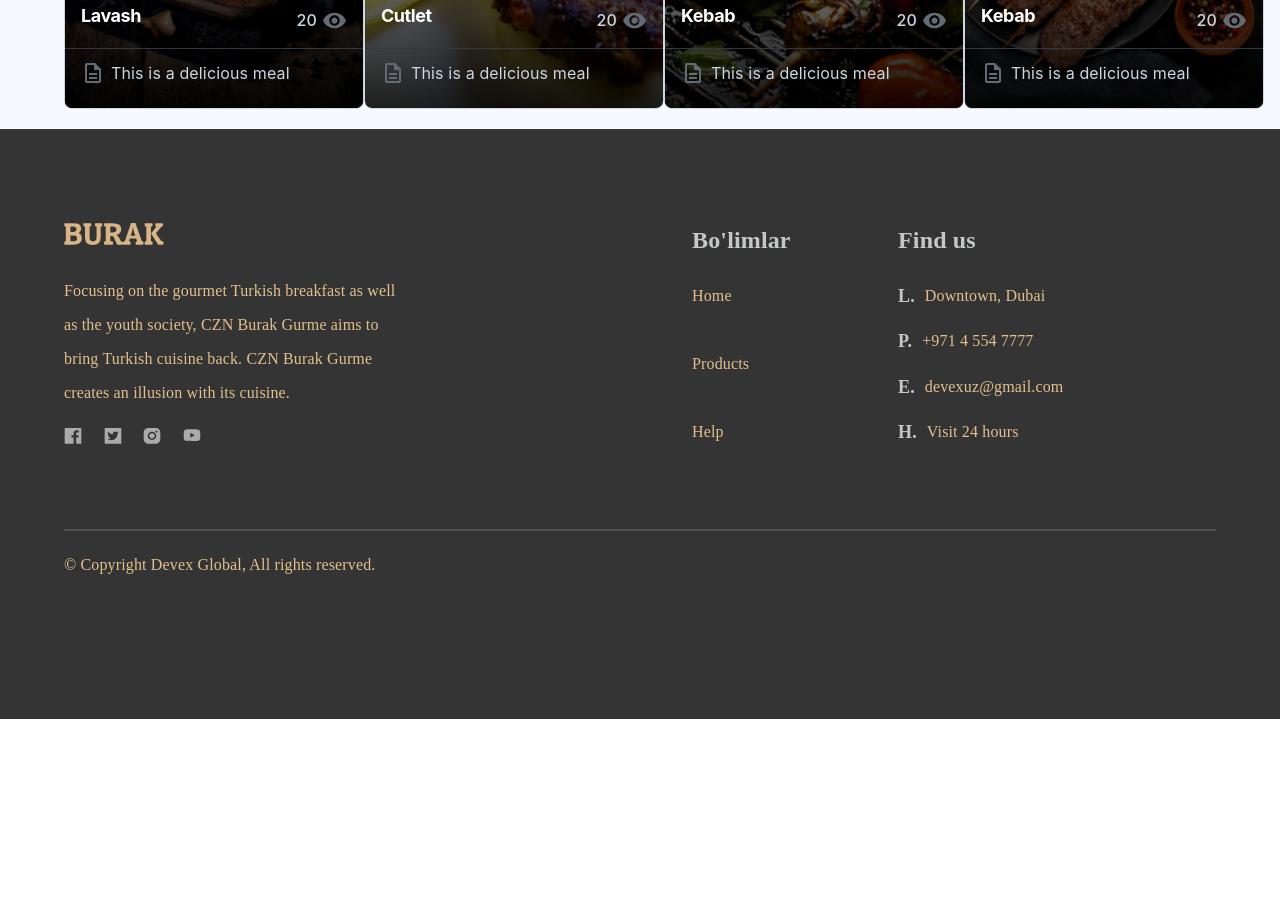
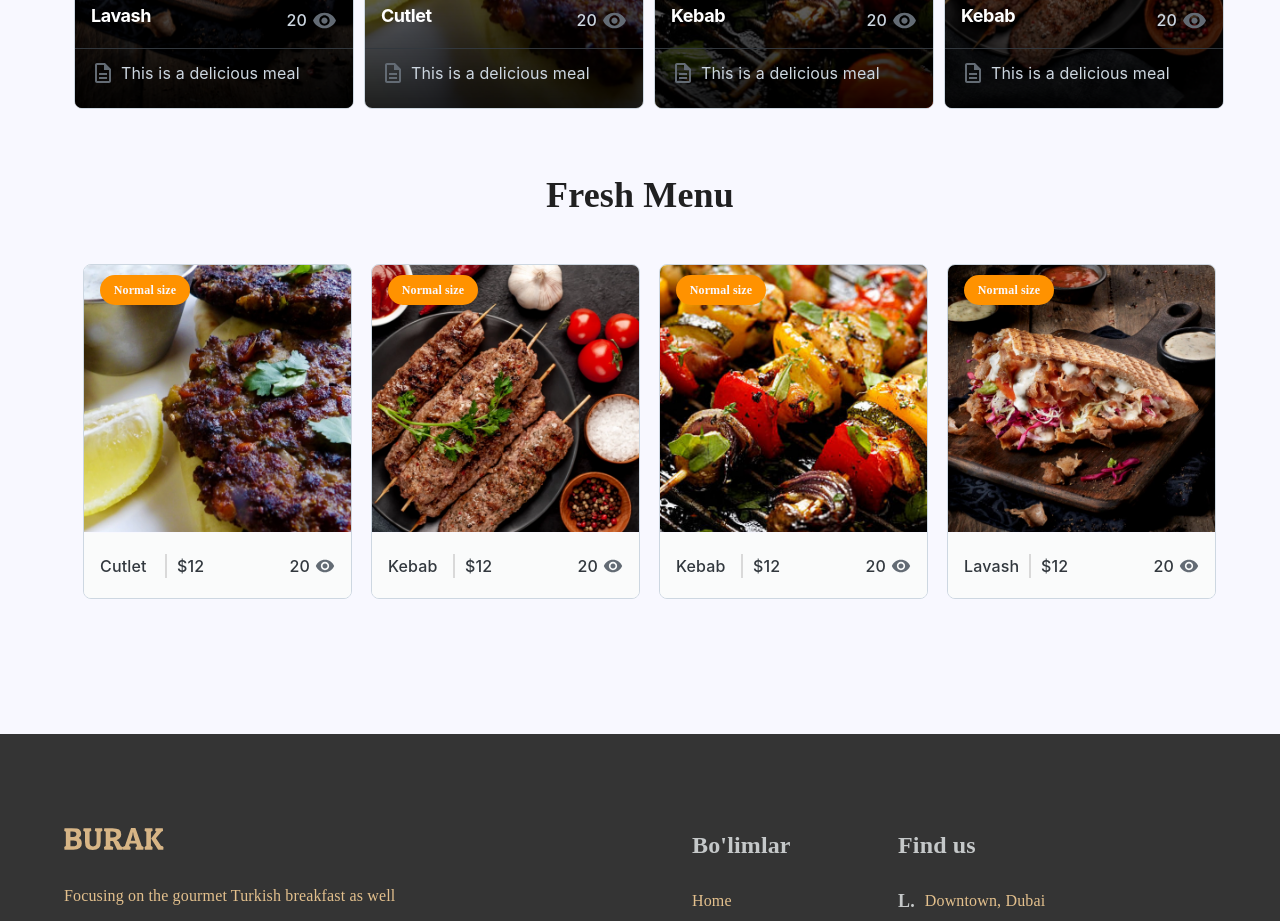
Before and after one commit to worldgoggo05/Burak-React, a React (Create React App) app: page / in a window 1280 px wide. Shown: the part 1460-2381 px from the top of the page. Before the commit the page ends 2179 px from the top, so only its background shows below. Built offline with nearby package versions, Linux system fonts and the light colour scheme.

Commit message:
feat: develop newDishes sectional component

```diff
--- /dev/null
+++ b/src/app/screens/homePage/NewDishes.tsx
@@ -0,0 +1,64 @@
+import React from "react";
+import { Box, Container, Stack } from "@mui/material";
+import AspectRatio from "@mui/joy/AspectRatio";
+import Card from "@mui/joy/Card";
+import CardOverflow from "@mui/joy/CardOverflow";
+import Typography from "@mui/joy/Typography";
+import { CssVarsProvider } from "@mui/joy/styles";
+import VisibilityIcon from "@mui/icons-material/Visibility";
+import Divider from "../../components/divider";
+
+const newDishes = [
+  { productName: "Cutlet", imagePath: "/img/cutlet.webp" },
+  { productName: "Kebab", imagePath: "/img/kebab-fresh.webp" },
+  { productName: "Kebab", imagePath: "/img/kebab.webp" },
+  { productName: "Lavash", imagePath: "/img/lavash.webp" },
+];
+
+export default function NewDishes() {
+  return (
+    <div className="new-products-frame">
+      <Container>
+        <Stack className="main">
+          <Box className="category-title">Fresh Menu</Box>
+          <Stack className="cards-frame">
+            <CssVarsProvider>
+              {newDishes.map((ele, index) => {
+                return (
+                  <Card key={index} variant="outlined" className="card">
+                    <CardOverflow>
+                      <div className="product-sale">Normal size</div>
+                      <AspectRatio ratio="1">
+                        <img src={ele.imagePath} alt="" />
+                      </AspectRatio>
+                    </CardOverflow>
+
+                    <CardOverflow variant="soft" className="product-detail">
+                      <Stack className="info">
+                        <Stack flexDirection="row">
+                          <Typography className="title">
+                            {ele.productName}
+                          </Typography>
+                          <Divider width="2" height="24" bg="#d9d9d9" />
+                          <Typography className="price">$12</Typography>
+                        </Stack>
+                        <Stack>
+                          <Typography className="views">
+                            20
+                            <VisibilityIcon
+                              sx={{ fontSize: 20, marginLeft: "5px" }}
+                            />
+                          </Typography>
+                        </Stack>
+                      </Stack>
+                    </CardOverflow>
+                  </Card>
+                );
+              })}
+            </CssVarsProvider>
+          </Stack>
+        </Stack>
+      </Container>
+    </div>
+  );
+}
--- a/src/app/screens/homePage/index.tsx
+++ b/src/app/screens/homePage/index.tsx
@@ -2,6 +2,7 @@
 import Statistics from "./Statistics";
 import PopularDishes from "./PopularDishes";
 import '../../../css/home.css'
+import NewDishes from "./NewDishes";
 
 
  export default function HomePage() {
@@ -9,6 +10,7 @@
     <div className={"homepage"}>
       <Statistics/>
       <PopularDishes/>
+      <NewDishes/>
     </div>)
 
 
--- a/src/css/home.css
+++ b/src/css/home.css
@@ -87,8 +87,10 @@
 
 .homepage .popular-dishes-frame .cards-frame .card {
   min-height: 430px;
-  min-width: 300px;
+  min-width: 280px;
   cursor: pointer;
+  margin-left: 10px;
+
 }
 
 .homepage .popular-dishes-frame .cards-frame .card .card-cover {
@@ -99,3 +101,105 @@
   ),
   linear-gradient(to top, rgba(0, 0, 0, 0.8), rgba(0, 0, 0, 0) 300px);
 }
+
+
+/* New Products */
+
+.homepage .new-products-frame {
+  width: 100%;
+  height: 605px;
+  background: #f8f8ff;
+  display: flex;
+}
+
+.homepage .main {
+  margin-top: 45px;
+  display: flex;
+  flex-direction: column;
+  align-items: center;
+}
+
+.homepage .new-products-frame .category-title {
+  font-family: "Dancing Script";
+  font-style: normal;
+  font-weight: 700;
+  font-size: 36px;
+  line-height: 43px;
+}
+
+.homepage .new-products-frame .main .cards-frame {
+  width: 100%;
+  margin: 47px 2px 2px 2px;
+  flex-direction: row;
+  justify-content: space-between;
+}
+
+.homepage .new-products-frame .product-detail {
+  width: auto;
+  height: 49%;
+  display: flex;
+  justify-content: center;
+  margin-top: -12px;
+  border-top: 1px solid;
+  border-color: #f8f8ff;
+  background-color: #fafbfb;
+}
+
+.homepage .new-products-frame .product-detail .info {
+  width: 100%;
+  display: flex;
+  flex-direction: row;
+  justify-content: space-between;
+  align-items: center;
+}
+
+.homepage .new-products-frame .product-detail .title {
+  width: 65px;
+  font-weight: 500;
+}
+
+.homepage .new-products-frame .product-detail .price {
+  margin-left: 10px;
+  width: 20px;
+  font-weight: 500;
+}
+
+.homepage .new-products-frame .main .card {
+  height: 335px;
+  width: 290px;
+  cursor: pointer;
+  margin-left: 19px;
+
+}
+
+.homepage .new-products-frame .product-sale {
+  position: absolute;
+  margin-top: 10px;
+  z-index: 100;
+  width: 90px;
+  height: 30px;
+  display: flex;
+  align-items: center;
+  justify-content: center;
+  background: #ff9200;
+  box-shadow: 4px 6px 20px rgba(0, 0, 0, 0.1);
+  border-radius: 25px;
+  font-family: "Poppins";
+  font-style: normal;
+  font-weight: 600;
+  font-size: 12px;
+  line-height: 21px;
+  color: #f8f8ff;
+}
+
+.homepage .new-products-frame .product-detail .divider {
+  margin: 0 10px 0 10px;
+  width: 2px;
+  background-color: #d9d9d9;
+}
+
+.homepage .new-products-frame .product-detail .views {
+  display: flex;
+  align-items: center;
+  font-weight: 500;
+}
```
